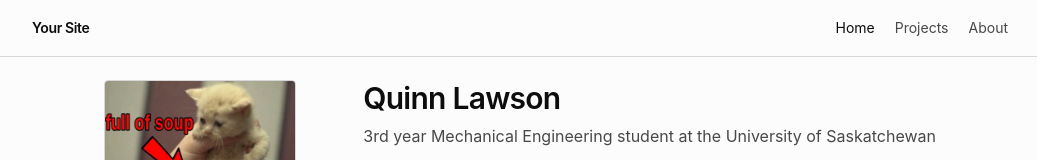
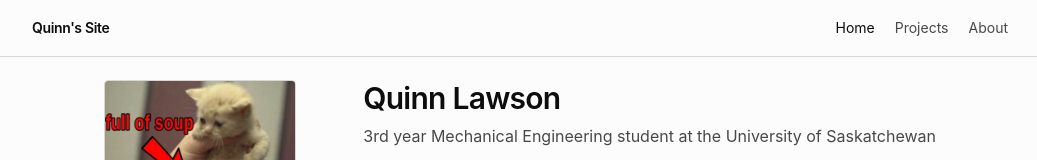
Before and after one commit to quinnkenri/website, a Next.js app: page / in a window 1280 px wide. Shown: the top 160 px of the page, without its empty margins (120-1157 px from the left). Built offline with nearby package versions, Linux system fonts and the light colour scheme.

Commit message:
Update site-header.tsx

```diff
--- a/app/components/site-header.tsx
+++ b/app/components/site-header.tsx
@@ -38,7 +38,7 @@ export function SiteHeader() {
             href="/"
             className="shrink-0 text-sm font-semibold tracking-tight"
           >
-            Your Site
+            Quinn's Site
           </Link>
           <nav className="flex shrink-0 gap-3 text-sm sm:gap-5">
             {navLinks.map((l) => {
```
